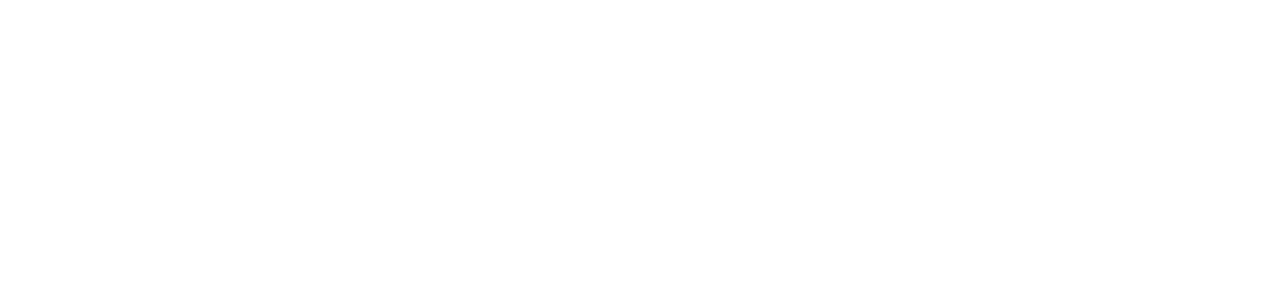
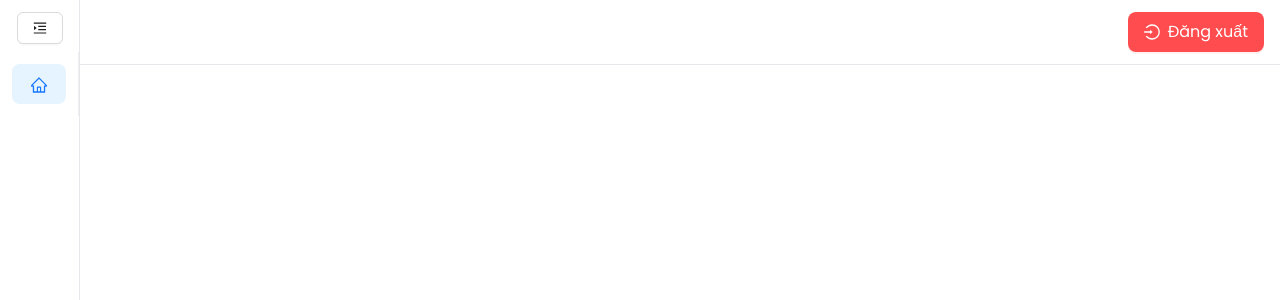
Before and after one commit to nguyenduchoa0130/ads-management-frontend, a React (Create React App) app: page /admin in a window 1280 px wide. Shown: the top 300 px of the page. Built offline with nearby package versions, Linux system fonts and the light colour scheme.

Commit message:
add new admin layout

```diff
--- a/src/libs/layouts/admin/AdminLayout.tsx
+++ b/src/libs/layouts/admin/AdminLayout.tsx
@@ -1,9 +1,90 @@
-import { Outlet } from 'react-router-dom';
+import {
+  HomeOutlined,
+  LoginOutlined,
+  MenuFoldOutlined,
+  MenuUnfoldOutlined,
+} from '@ant-design/icons';
+import { Button, Layout, Menu, Tooltip, Typography } from 'antd';
+import { useEffect, useState } from 'react';
+import { NavLink, Outlet, useLocation, useNavigate } from 'react-router-dom';
+
+const menuItems = [
+  {
+    path: '',
+    label: 'Trang chủ',
+    activeKey: 'admin',
+    icon: <HomeOutlined />,
+  },
+];
 
 const AdminLayout = () => {
+  const [isCollapsed, setIsCollapsed] = useState(true);
+  const [currentPage, setCurrentPage] = useState('admin');
+  const location = useLocation();
+  const navigate = useNavigate();
+
+  const handleLogout = () => {
+    navigate('/');
+  };
+
+  useEffect(() => {
+    const segment = location.pathname.split('/').pop();
+    setCurrentPage(segment);
+  }, [location.pathname]);
+
   return (
     <>
-      <Outlet />
+      <div className='min-h-screen'>
+        <Layout hasSider className='bg-white min-h-screen'>
+          <div>
+            <Layout.Sider
+              trigger={null}
+              collapsible
+              collapsed={isCollapsed}
+              className='bg-transparent h-full'>
+              <div className='pt-3 h-full bg-white border-r'>
+                <div className='flex items-center justify-center pb-2'>
+                  <Tooltip title='Menu' placement='right' arrow={true}>
+                    <Button
+                      type={!isCollapsed ? 'primary' : 'default'}
+                      danger={!isCollapsed}
+                      onClick={() => setIsCollapsed(!isCollapsed)}>
+                      {isCollapsed ? <MenuUnfoldOutlined /> : <MenuFoldOutlined />}
+                    </Button>
+                  </Tooltip>
+                </div>
+                <Menu mode='inline' className='p-2'>
+                  {menuItems.map((item, idx) => (
+                    <Menu.Item
+                      key={`menu-item-${idx}`}
+                      className={currentPage === item.activeKey ? 'ant-menu-item-selected' : ''}>
+                      <NavLink to={item.path} className='flex items-center'>
+                        {item.icon}
+                        <span>{item.label}</span>
+                      </NavLink>
+                    </Menu.Item>
+                  ))}
+                </Menu>
+              </div>
+            </Layout.Sider>
+          </div>
+          <Layout.Content>
+            <div className='h-100'>
+              <div className='flex item-center justify-between border-b py-3 px-4'>
+                <Typography.Title className='text-capitalize m-0'></Typography.Title>
+                <Tooltip title='Đăng xuất' arrow={true}>
+                  <Button type='primary' danger size='large' onClick={handleLogout}>
+                    <LoginOutlined /> Đăng xuất
+                  </Button>
+                </Tooltip>
+              </div>
+              <div className='p-4'>
+                <Outlet />
+              </div>
+            </div>
+          </Layout.Content>
+        </Layout>
+      </div>
     </>
   );
 };
```
